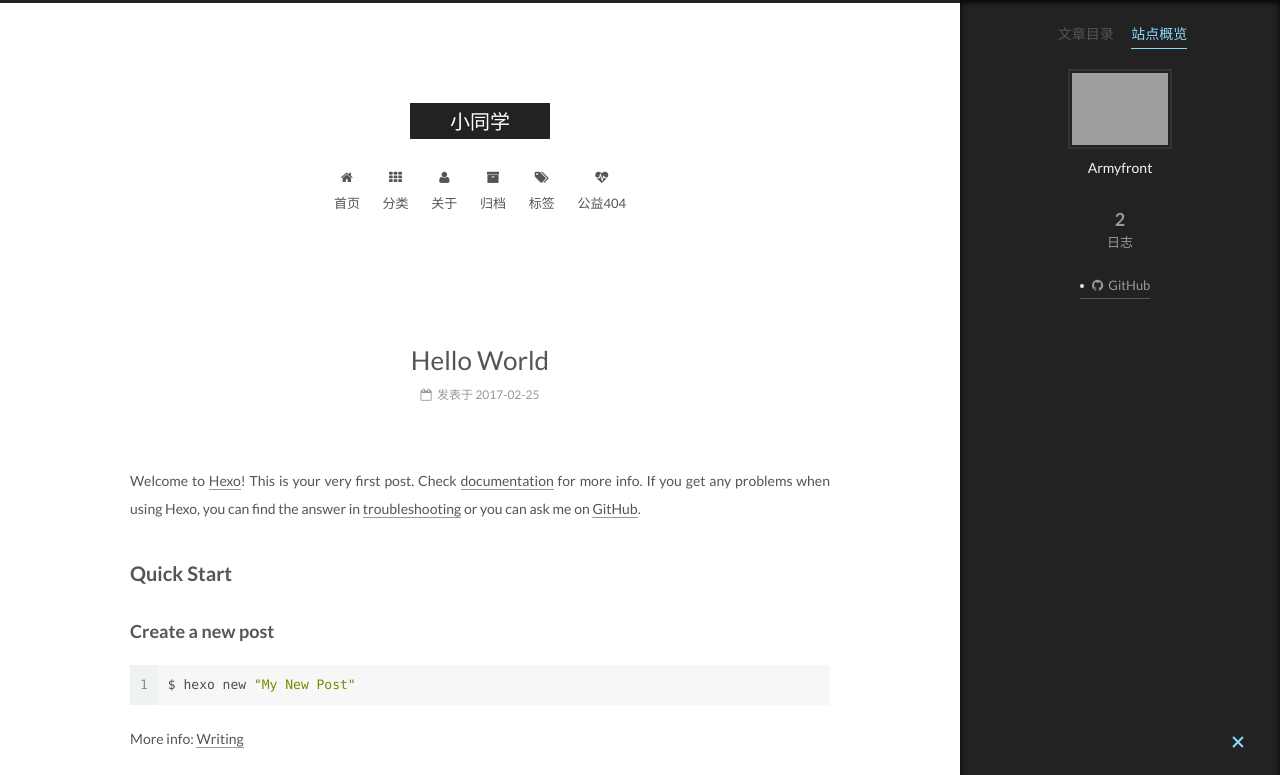
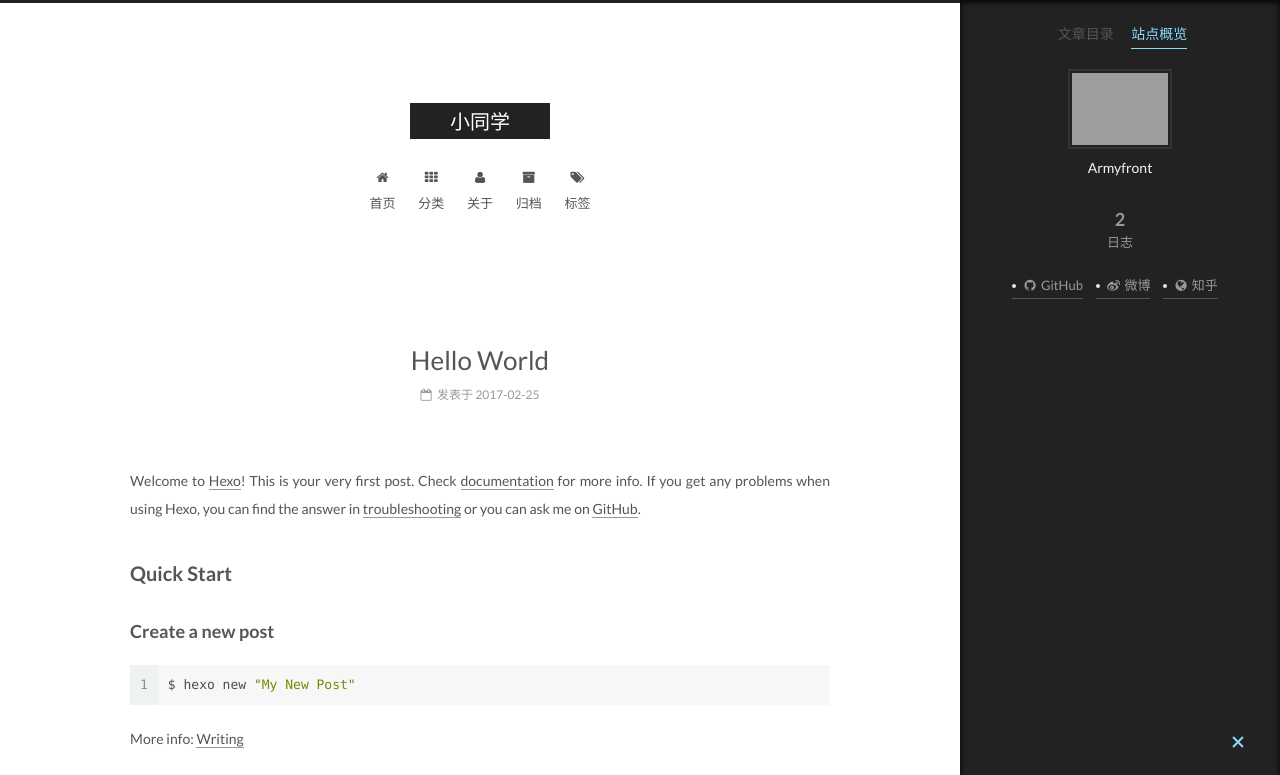
Before and after one commit to Armyfront/Armyfront.github.io, a plain HTML site: page 2017/02/25/hello-world/index.html in a window 1280 px wide. Both pictures are taken after a click on the item "站点概览". Shown: the top 775 px of the page. Drawn offline with Linux system fonts and the light colour scheme; grey boxes are pictures that could not be loaded.

Commit message:
Site updated: 2017-03-01 19:33:10

```diff
--- a/2017/02/25/hello-world/index.html
+++ b/2017/02/25/hello-world/index.html
@@ -240,16 +240,6 @@ Quick">
               <i class="menu-item-icon fa fa-fw fa-tags"></i> <br />
 
             标签
-          </a>
-        </li>
-
-
-        <li class="menu-item menu-item-commonweal">
-          <a href="/404.html" rel="section">
-
-              <i class="menu-item-icon fa fa-fw fa-heartbeat"></i> <br />
-
-            公益404
           </a>
         </li>
 
@@ -502,6 +492,24 @@ Quick">
                 </a>
               </span>
 
+              <span class="links-of-author-item">
+                <a href="http://weibo.com" target="_blank" title="微博">
+
+                    <i class="fa fa-fw fa-weibo"></i>
+
+                  微博
+                </a>
+              </span>
+
+              <span class="links-of-author-item">
+                <a href="https://www.zhihu.com/" target="_blank" title="知乎">
+
+                    <i class="fa fa-fw fa-globe"></i>
+
+                  知乎
+                </a>
+              </span>
+
 
         </div>
 
```
Also changed, not shown: 2017/02/25/index/index.html (+18 -10 lines), 404.html (+18 -10 lines), archives/2017/02/index.html (+18 -10 lines), archives/2017/index.html (+18 -10 lines), archives/index.html (+18 -10 lines), index.html (+18 -10 lines).
